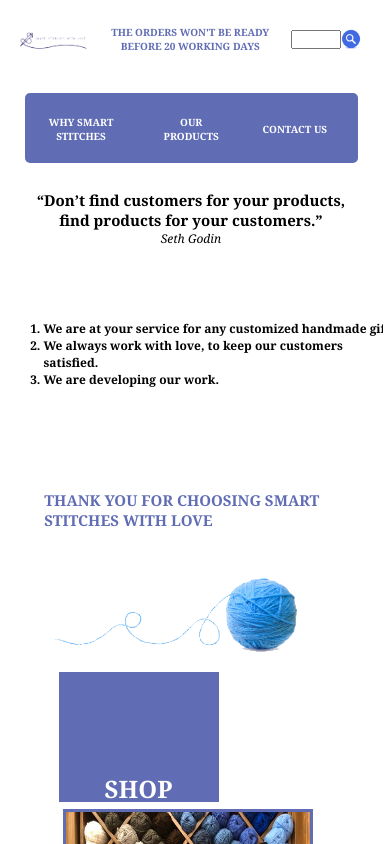
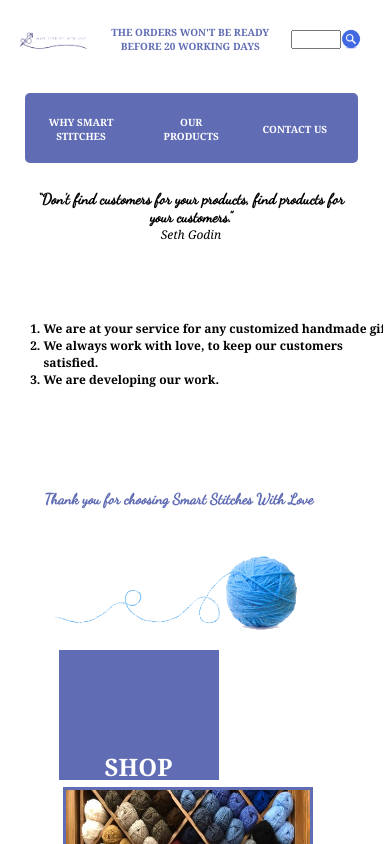
Before and after one commit to enasbitar/SmartStitchesWithLovee, a React (Create React App) app in the folder smartstitchesfrontend/: page / in a window 390 px wide. Shown: the top 844 px of the page. Built offline with nearby package versions, Linux system fonts and the light colour scheme; a small style sheet from the web is missing.

Commit message:
finalizing media queries

```diff
--- a/smartstitchesfrontend/src/App.css
+++ b/smartstitchesfrontend/src/App.css
@@ -1,3 +1,5 @@
+@import url("https://fonts.googleapis.com/css2?family=Dancing+Script&display=swap");
+
 .App-logo {
   height: 40vmin;
   pointer-events: none;
--- a/smartstitchesfrontend/src/Pages/FooterPage/FooterPage.css
+++ b/smartstitchesfrontend/src/Pages/FooterPage/FooterPage.css
@@ -22,7 +22,7 @@
 .footer-quote {
   font-size: 20px;
   margin-top: 10px;
-  font-family: "Fira Sans";
+  font-family: "Dancing Script", cursive;
 }
 
 .footer-smart-stitches-logo {
--- a/smartstitchesfrontend/src/Pages/FooterPage/FooterPage.tsx
+++ b/smartstitchesfrontend/src/Pages/FooterPage/FooterPage.tsx
@@ -20,7 +20,7 @@
             src={smartstitcheslogo}
             alt="Logo"
           />
-          <h3 className="footer-quote">HAND MADE WITH LOVE</h3>
+          <h3 className="footer-quote">Hand made with Love</h3>
         </div>
       </div>
     </div>
--- a/smartstitchesfrontend/src/Pages/WhySmartStitches/WhySmartStitches.css
+++ b/smartstitchesfrontend/src/Pages/WhySmartStitches/WhySmartStitches.css
@@ -18,7 +18,7 @@
   text-align: center;
   display: flex;
   flex-direction: column;
-  font-family: Cambria, Cochin, Georgia, Times, "Times New Roman", serif;
+  font-family: "Dancing Script", cursive;
 }
 
 .about-us-author-name {
@@ -29,6 +29,7 @@
 
 .about-us-goals-container {
   margin-top: 100px;
+  margin-left: 4%;
 }
 .about-us-goals {
   font-family: Cambria, Cochin, Georgia, Times, "Times New Roman", serif;
@@ -37,7 +38,7 @@
 }
 
 .thank-you-note {
-  font-family: Cambria, Cochin, Georgia, Times, "Times New Roman", serif;
+  font-family: "Dancing Script", cursive;
   color: #606cb4;
   display: flex;
   flex-direction: column;
@@ -53,6 +54,7 @@
   display: flex;
   flex-direction: row;
   align-items: center;
+  margin-left: 4%;
 }
 
 @media (max-width: 1200px) {
@@ -73,7 +75,7 @@
   }
 
   .thank-you-note {
-    font-family: Cambria, Cochin, Georgia, Times, "Times New Roman", serif;
+    font-family: "Dancing Script", cursive;
     color: #606cb4;
     font-size: 20px;
   }
@@ -109,7 +111,7 @@
     flex-direction: column;
     text-align: center;
     align-items: center;
-    font-family: Cambria, Cochin, Georgia, Times, "Times New Roman", serif;
+    font-family: "Dancing Script", cursive;
   }
 
   .about-us-goals-container {
@@ -122,7 +124,7 @@
   }
 
   .thank-you-note {
-    font-family: Cambria, Cochin, Georgia, Times, "Times New Roman", serif;
+    font-family: "Dancing Script", cursive;
     color: #606cb4;
     width: 80vw;
     font-size: 28px;
@@ -163,7 +165,7 @@
     flex-direction: column;
     text-align: center;
     align-items: center;
-    font-family: Cambria, Cochin, Georgia, Times, "Times New Roman", serif;
+    font-family: "Dancing Script", cursive;
   }
 
   .about-us-author-name {
@@ -185,7 +187,7 @@
   }
 
   .thank-you-note {
-    font-family: Cambria, Cochin, Georgia, Times, "Times New Roman", serif;
+    font-family: "Dancing Script", cursive;
     color: #606cb4;
     display: flex;
     width: 70vw;
@@ -230,7 +232,7 @@
     flex-direction: column;
     text-align: center;
     align-items: center;
-    font-family: Cambria, Cochin, Georgia, Times, "Times New Roman", serif;
+    font-family: "Dancing Script", cursive;
   }
 
   .about-us-goals-container {
@@ -246,7 +248,7 @@
   .thank-you-note {
     display: flex;
     flex-direction: column;
-    font-family: Cambria, Cochin, Georgia, Times, "Times New Roman", serif;
+    font-family: "Dancing Script", cursive;
     color: #606cb4;
     width: 50vw;
     font-size: 27px;
@@ -279,14 +281,13 @@
   .about-us-quote {
     width: 90%;
     margin: 4px;
-
     margin-top: 20px;
     font-size: 30px;
     display: flex;
     flex-direction: column;
     text-align: center;
     align-items: center;
-    font-family: Cambria, Cochin, Georgia, Times, "Times New Roman", serif;
+    font-family: "Dancing Script", cursive;
   }
 
   .about-us-author-name {
@@ -314,7 +315,7 @@
   }
 
   .thank-you-note {
-    font-family: Cambria, Cochin, Georgia, Times, "Times New Roman", serif;
+    font-family: "Dancing Script", cursive;
     color: #606cb4;
     display: flex;
     font-size: 25px;
@@ -358,7 +359,7 @@
     flex-direction: column;
     text-align: center;
     align-items: center;
-    font-family: Cambria, Cochin, Georgia, Times, "Times New Roman", serif;
+    font-family: "Dancing Script", cursive;
   }
 
   .about-us-author-name {
@@ -380,7 +381,7 @@
   }
 
   .thank-you-note {
-    font-family: Cambria, Cochin, Georgia, Times, "Times New Roman", serif;
+    font-family: "Dancing Script", cursive;
     color: #606cb4;
     display: flex;
     font-size: 13px;
@@ -423,7 +424,7 @@
     flex-direction: column;
     text-align: center;
     align-items: center;
-    font-family: Cambria, Cochin, Georgia, Times, "Times New Roman", serif;
+    font-family: "Dancing Script", cursive;
   }
 
   .about-us-author-name {
@@ -447,7 +448,7 @@
   }
 
   .thank-you-note {
-    font-family: Cambria, Cochin, Georgia, Times, "Times New Roman", serif;
+    font-family: "Dancing Script", cursive;
     color: #606cb4;
     display: flex;
     font-size: 24px;
@@ -492,7 +493,7 @@
     flex-direction: column;
     text-align: center;
     align-items: center;
-    font-family: Cambria, Cochin, Georgia, Times, "Times New Roman", serif;
+    font-family: "Dancing Script", cursive;
   }
 
   .about-us-goals-container {
@@ -505,7 +506,7 @@
   }
 
   .thank-you-note {
-    font-family: Cambria, Cochin, Georgia, Times, "Times New Roman", serif;
+    font-family: "Dancing Script", cursive;
     color: #606cb4;
     width: 70vw;
     font-size: 17px;
@@ -547,7 +548,7 @@
     flex-direction: column;
     text-align: center;
     align-items: center;
-    font-family: Cambria, Cochin, Georgia, Times, "Times New Roman", serif;
+    font-family: "Dancing Script", cursive;
   }
 
   .about-us-author-name {
@@ -569,7 +570,7 @@
   }
 
   .thank-you-note {
-    font-family: Cambria, Cochin, Georgia, Times, "Times New Roman", serif;
+    font-family: "Dancing Script", cursive;
     color: #606cb4;
     display: flex;
     font-size: 13px;
@@ -613,7 +614,7 @@
     display: flex;
     flex-direction: column;
     text-align: center;
-    font-family: Cambria, Cochin, Georgia, Times, "Times New Roman", serif;
+    font-family: "Dancing Script", cursive;
   }
 
   .about-us-author-name {
@@ -634,7 +635,7 @@
   }
 
   .thank-you-note {
-    font-family: Cambria, Cochin, Georgia, Times, "Times New Roman", serif;
+    font-family: "Dancing Script", cursive;
     color: #606cb4;
     display: flex;
     font-size: 13px;
@@ -679,7 +680,7 @@
     flex-direction: column;
     text-align: center;
     align-items: center;
-    font-family: Cambria, Cochin, Georgia, Times, "Times New Roman", serif;
+    font-family: "Dancing Script", cursive;
   }
 
   .about-us-goals-container {
@@ -694,7 +695,7 @@
   .thank-you-note {
     margin-top: 30px;
     margin-left: 20%;
-    font-family: Cambria, Cochin, Georgia, Times, "Times New Roman", serif;
+    font-family: "Dancing Script", cursive;
     color: #606cb4;
     width: 80vw;
     font-size: 15px;
@@ -733,7 +734,7 @@
     flex-direction: column;
     text-align: center;
     align-items: center;
-    font-family: Cambria, Cochin, Georgia, Times, "Times New Roman", serif;
+    font-family: "Dancing Script", cursive;
   }
 
   .about-us-author-name {
@@ -755,7 +756,7 @@
   }
 
   .thank-you-note {
-    font-family: Cambria, Cochin, Georgia, Times, "Times New Roman", serif;
+    font-family: "Dancing Script", cursive;
     color: #606cb4;
     width: 80vw;
     font-size: 16px;
@@ -795,7 +796,7 @@
     flex-direction: column;
     text-align: center;
     align-items: center;
-    font-family: Cambria, Cochin, Georgia, Times, "Times New Roman", serif;
+    font-family: "Dancing Script", cursive;
   }
 
   .about-us-author-name {
@@ -817,7 +818,7 @@
   }
 
   .thank-you-note {
-    font-family: Cambria, Cochin, Georgia, Times, "Times New Roman", serif;
+    font-family: "Dancing Script", cursive;
     color: #606cb4;
     width: 80vw;
     font-size: 16px;
@@ -859,7 +860,7 @@
     flex-direction: column;
     text-align: center;
     align-items: center;
-    font-family: Cambria, Cochin, Georgia, Times, "Times New Roman", serif;
+    font-family: "Dancing Script", cursive;
   }
 
   .about-us-goals-container {
@@ -872,7 +873,7 @@
   }
 
   .thank-you-note {
-    font-family: Cambria, Cochin, Georgia, Times, "Times New Roman", serif;
+    font-family: "Dancing Script", cursive;
     color: #606cb4;
     width: 70vw;
     font-size: 17px;
@@ -915,7 +916,7 @@
     flex-direction: column;
     text-align: center;
     align-items: center;
-    font-family: Cambria, Cochin, Georgia, Times, "Times New Roman", serif;
+    font-family: "Dancing Script", cursive;
   }
 
   .about-us-goals-container {
@@ -928,7 +929,7 @@
   }
 
   .thank-you-note {
-    font-family: Cambria, Cochin, Georgia, Times, "Times New Roman", serif;
+    font-family: "Dancing Script", cursive;
     color: #606cb4;
     width: 70vw;
     font-size: 17px;
--- a/smartstitchesfrontend/src/Pages/WhySmartStitches/WhySmartStitches.tsx
+++ b/smartstitchesfrontend/src/Pages/WhySmartStitches/WhySmartStitches.tsx
@@ -25,7 +25,7 @@
         </h2>
         <div className="thankyou-whysmartstitchesicon">
           <h1 className="thank-you-note">
-            THANK YOU FOR CHOOSING SMART STITCHES WITH LOVE
+            Thank you for choosing Smart Stitches With Love
           </h1>
           <img
             className="why-smart-stitches-background-image"
--- a/smartstitchesfrontend/src/index.css
+++ b/smartstitchesfrontend/src/index.css
@@ -1,3 +1,6 @@
+@import url("https://fonts.googleapis.com/css2?family=Dancing+Script&display=swap");
+@import url("https://fonts.googleapis.com/css2?family=Dancing+Script&display=swap");
+@import url("https://fonts.googleapis.com/css2?family=Dancing+Script&display=swap");
 @import url("https://github.com/enasbitar/SmartStitchesWithLovee/blob/main/smartstitchesfrontend/src/Assets/FontTypes/Sevillana-Regular.ttf");
 * {
   /* border: 1px solid red; */
@@ -17,8 +20,8 @@
   align-items: center;
   font-family: -apple-system, BlinkMacSystemFont, "Segoe UI", "Roboto", "Oxygen",
     "Ubuntu", "Cantarell", "Fira Sans", "Droid Sans", "Helvetica Neue",
-    "Sevillana-Regular", "ALEX BRUSH REGULAR", "Pantherdam Signature" Italic,
-    sans-serif;
+    "Dancing Script", cursive, "Sevillana-Regular", "ALEX BRUSH REGULAR",
+    "Pantherdam Signature" Italic, sans-serif;
   -webkit-font-smoothing: antialiased;
   -moz-osx-font-smoothing: grayscale;
 }
```
